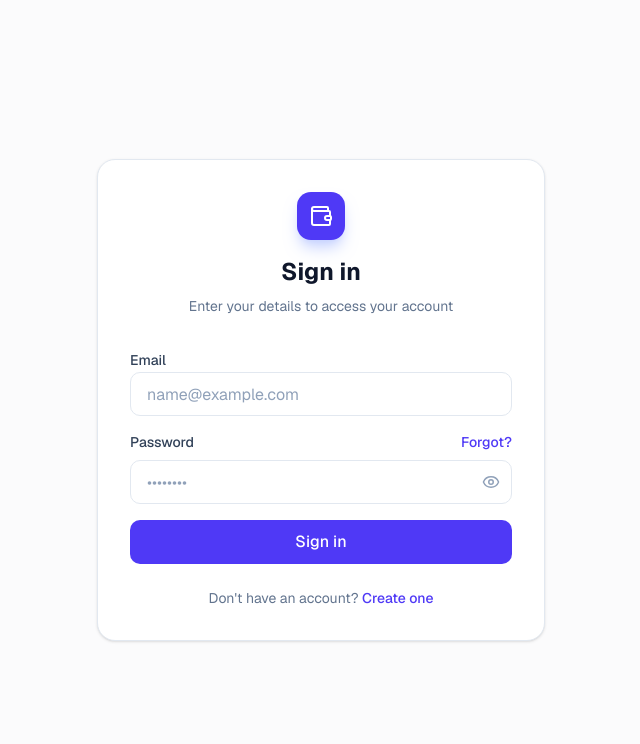
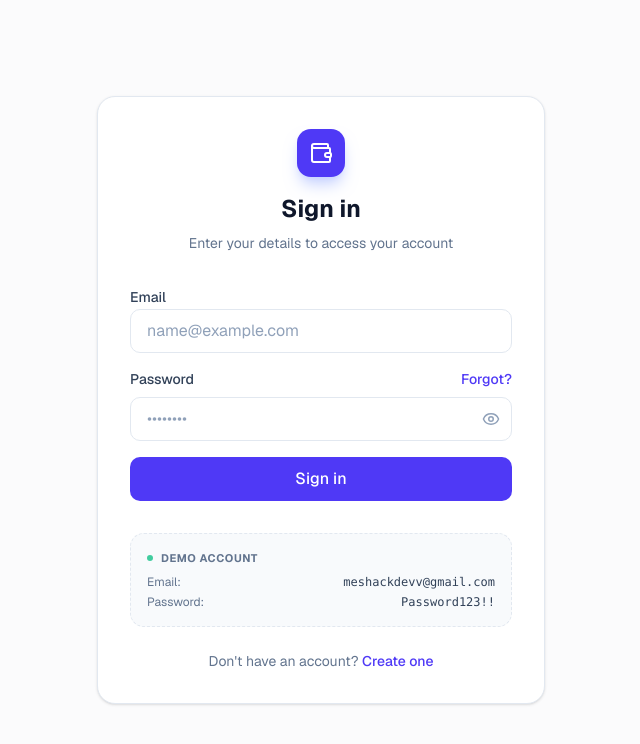
Before and after one commit to Meshack-Odunowe/Finance-Tracker, a Next.js app: page /auth/login in a window 1280 px wide. Shown: the top 744 px of the page, without its empty margins (319-959 px from the left). Built offline with nearby package versions, Linux system fonts and the light colour scheme.

Commit message:
feat: display demo account details on the login page.

```diff
--- a/app/auth/login/page.tsx
+++ b/app/auth/login/page.tsx
@@ -120,6 +120,23 @@ function LoginForm() {
                     </button>
                 </form>
 
+                <div className="mt-8 p-4 bg-slate-50 dark:bg-slate-800/50 rounded-xl border border-dashed border-slate-200 dark:border-slate-700">
+                    <div className="flex items-center gap-2 mb-2">
+                        <div className="h-1.5 w-1.5 rounded-full bg-emerald-500 animate-pulse" />
+                        <span className="text-[11px] font-bold uppercase tracking-wider text-slate-500 dark:text-slate-400">Demo Account</span>
+                    </div>
+                    <div className="space-y-1">
+                        <div className="flex justify-between text-xs">
+                            <span className="text-slate-500 dark:text-slate-400">Email:</span>
+                            <span className="font-mono text-slate-700 dark:text-slate-200">meshackdevv@gmail.com</span>
+                        </div>
+                        <div className="flex justify-between text-xs">
+                            <span className="text-slate-500 dark:text-slate-400">Password:</span>
+                            <span className="font-mono text-slate-700 dark:text-slate-200">Password123!!</span>
+                        </div>
+                    </div>
+                </div>
+
                 <p className="text-center mt-6 text-sm text-slate-500 dark:text-slate-400">
                     Don&apos;t have an account?{" "}
                     <Link
```
